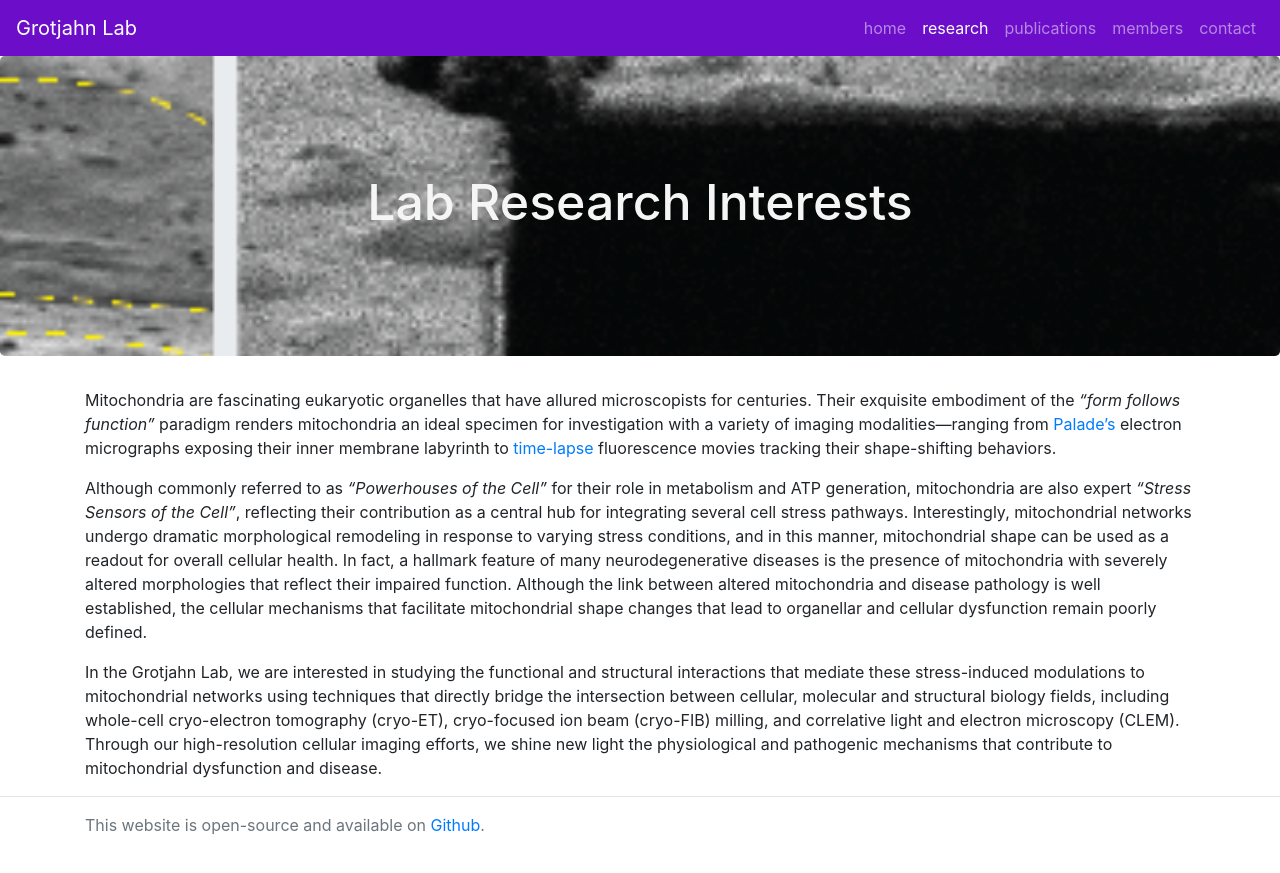
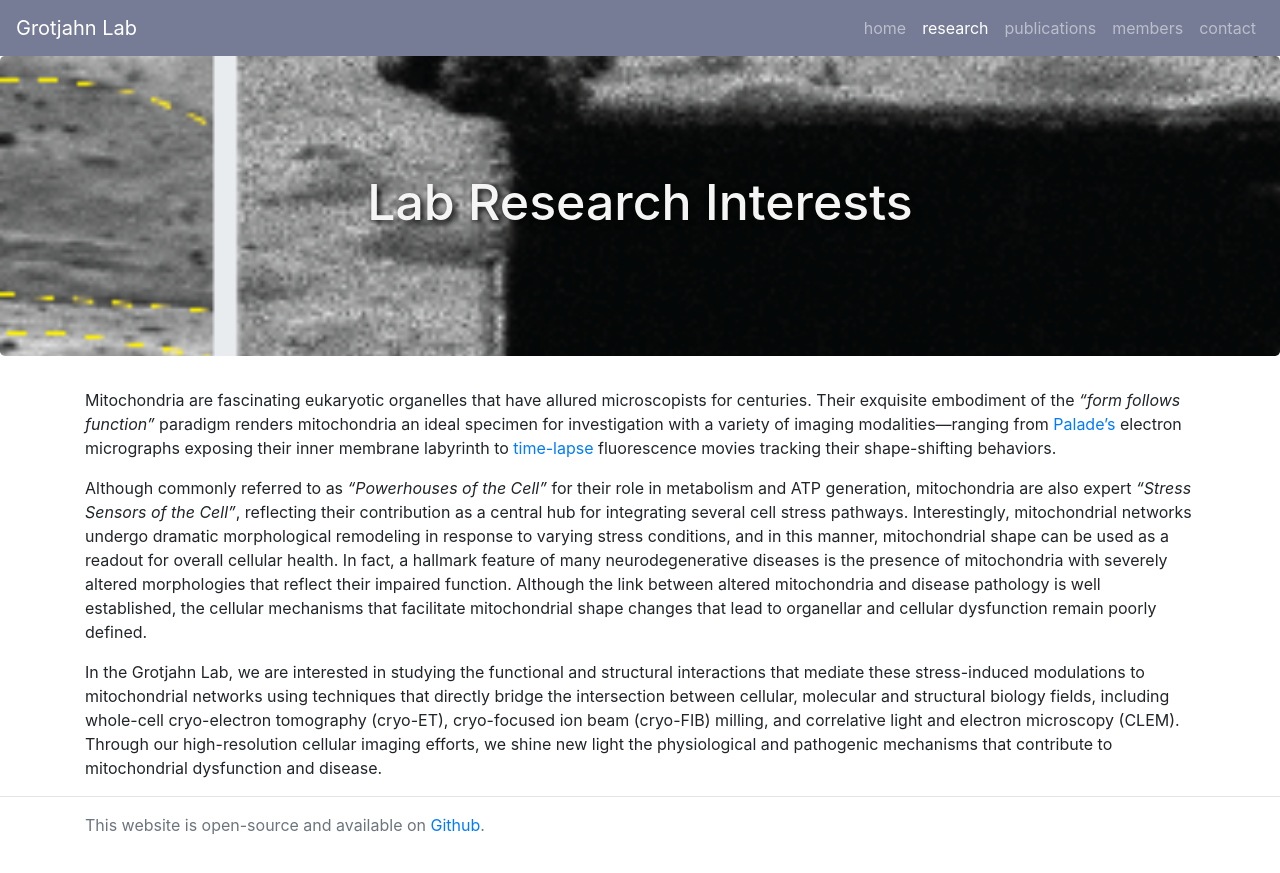
Before and after one commit to GrotjahnLab/GrotjahnLab.github.io, a Jekyll site: the page built from research/index.md, in a window 1280 px wide. Shown: the top 873 px of the page. Built offline with Jekyll 4.4.1, drawn with Linux system fonts in a browser that asks for light colours; nearby versions of some CDN libraries; comment, search, counter and statistics services are not loaded.

Commit message:
new banner and shadow on jumbotron for better pop

```diff
--- a/_includes/header.html
+++ b/_includes/header.html
@@ -6,7 +6,7 @@
     <title>{{ page.title }}</title>
     <meta name="viewport" content="width=device-width, initial-scale=1.0, maximum-scale=1.0, user-scalable=no">
     <meta name="description" content="{{ site.description }}">
-    <meta name="theme-color" content="#7fab91">
+    <meta name="theme-color" content="#777c96">
     <link rel="stylesheet" href="https://maxcdn.bootstrapcdn.com/bootstrap/4.0.0/css/bootstrap.min.css" integrity="sha384-Gn5384xqQ1aoWXA+058RXPxPg6fy4IWvTNh0E263XmFcJlSAwiGgFAW/dAiS6JXm" crossorigin="anonymous">
     <link rel="stylesheet" href="/static/css/custom.css">
 <!--     {% if page.group == 'news' %}
@@ -23,7 +23,7 @@
   <body>
 
     <!-- Static navbar -->
-      <nav class="navbar navbar-expand-md navbar-dark" style="background-color: #6c0ec9;">
+      <nav class="navbar navbar-expand-md navbar-dark" style="background-color: #777c96;">
         <a class="navbar-brand" href="/">{{site.title}}</a>
         <button type="button" class="navbar-toggler" data-toggle="collapse" data-target="#navbarContent" aria-controls="navbarContent" aria-expanded="false" aria-label="Toggle navigation">
           <span class="navbar-toggler-icon"></span>
--- a/static/css/custom.css
+++ b/static/css/custom.css
@@ -29,6 +29,7 @@ line-height: 60px;
 .paral h1 {
 color: #f5f5f5;
 font-size: 50px;
+text-shadow: 3px 3px 6px #050505;
 /*padding-top: 60px;*/
 /*line-height: 100px;*/
 }
```
